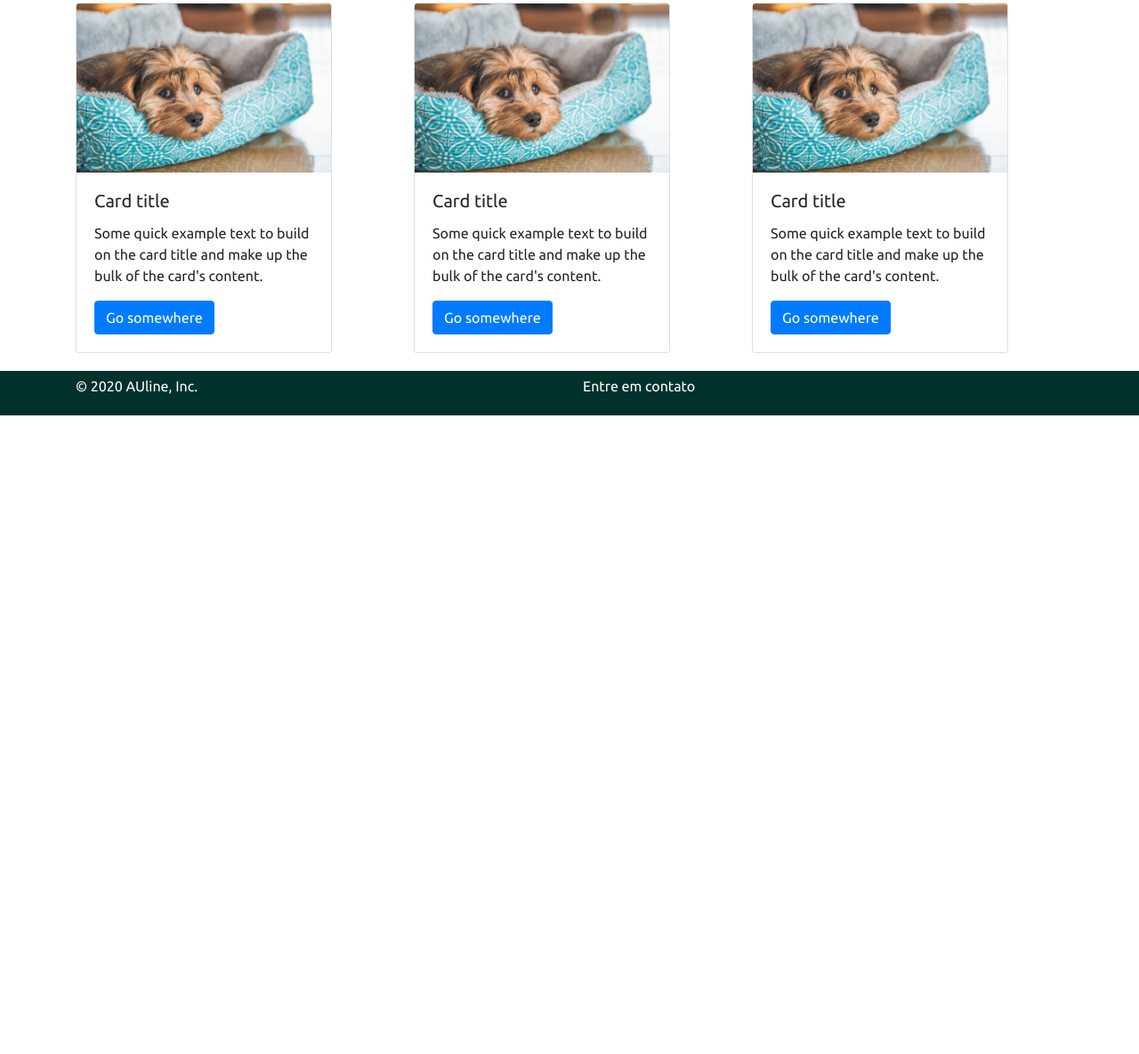
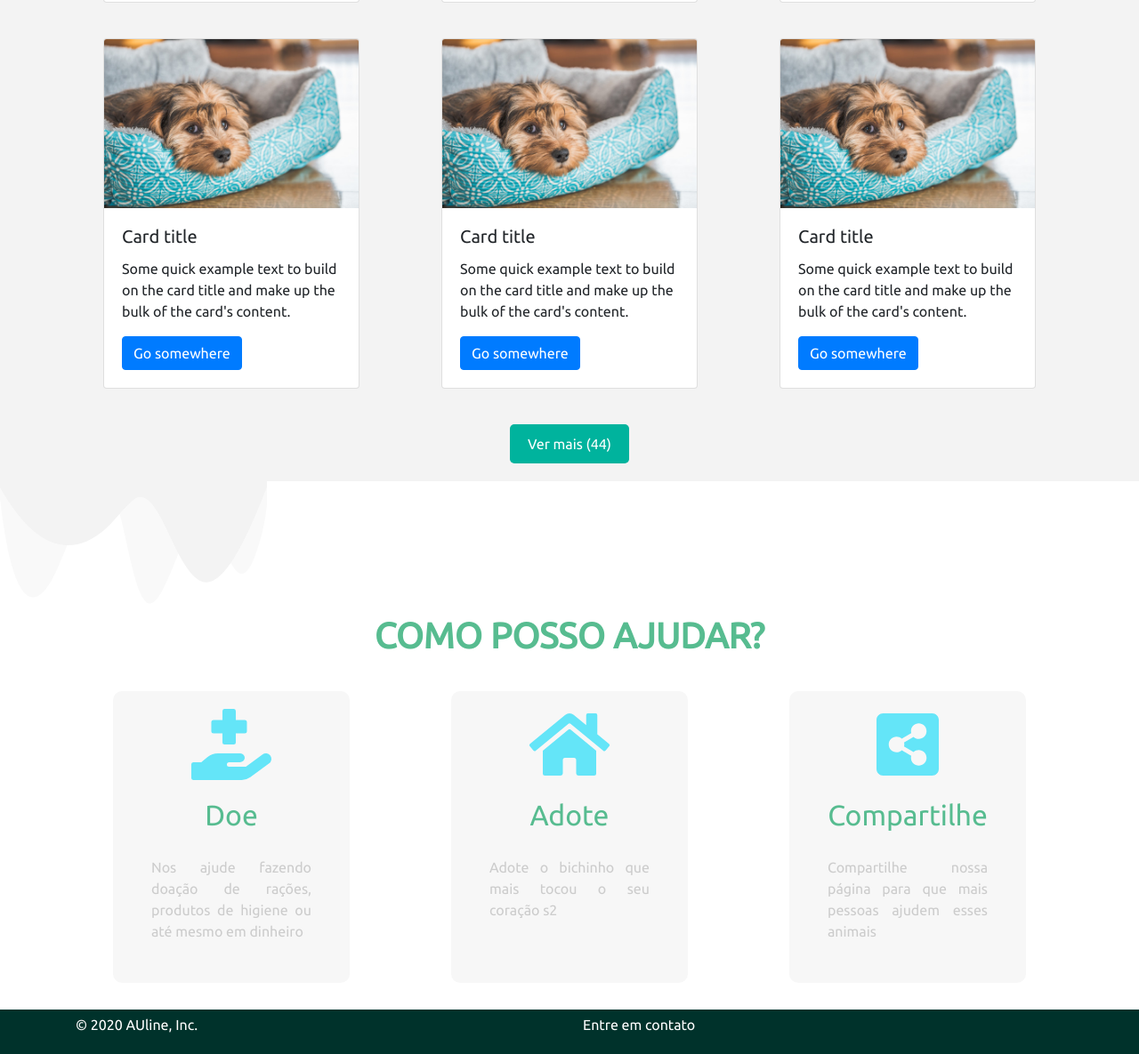
Before and after one commit to LuizFelipeGondim/front-auline, a plain HTML site: page index.html in a window 1280 px wide. Shown: the part 1516-2701 px from the top of the page at 89% size. Before the commit the page ends 1983 px from the top, so only its background shows below. Drawn offline with nearby package versions, Linux system fonts and the light colour scheme.

Commit message:
complete help section and navigation bar

```diff
--- a/assets/style.css
+++ b/assets/style.css
@@ -4,6 +4,16 @@ body{
     margin: 0;
     padding: 0;
     font-family: 'Ubuntu', sans-serif;
+}
+
+a:link{
+    text-decoration: none;
+}
+
+/* title */
+
+.title{
+    font-weight: bold;
 }
 
 /* font colors */
@@ -19,12 +29,60 @@ body{
     color: #cccccc !important;
 }
 
+.green{
+    color: #57BC90 !important;
+}
+
+/* button */
+
+.button-green{
+    background-color: #00B39D;
+    padding: 10px 20px;
+    border-radius: 5px;
+    color: #ffffff;
+}
+
+.button-green:hover{
+    opacity: 0.8;
+    color: #ffffff;
+}
+
+.button-blue{
+    background-color: #64E5F8;
+    padding: 10px 20px;
+    border-radius: 5px;
+    color: #ffffff;
+}
+
+.button-blue:hover{
+    opacity: 0.8;
+    color: #ffffff;
+}
+
+/* icon */
+
+.icon{
+    width: 90px !important;
+    height: 80px !important;
+}
+
 /* navbar */
 
 nav div.container img.logo{
     height: 80px;
     width: 180px;
+    margin-right: 20px;
 }
+
+nav div.container li{
+    padding: 10px;
+}
+
+nav div.container li:hover{
+    background-color: #f7f7f7;
+    transition: background-color 1.5s;
+}
+
 
 /* banner */
 
@@ -88,8 +146,63 @@ section.filter{
 
 /* publications */
 
+section.publications{
+    background-color: #F3F3F3;
+}
+
+section.publications .col-md-12{
+    display:flex;
+    flex-direction: row;
+    justify-content: center;
+    margin: 20px 0px;
+}
+
+section.publications .container .row .col-md-4{
+    display:flex;
+    flex-direction: row;
+    justify-content: center;
+}
+
 section.publications .card{
     margin:20px 0px
+}
+
+/* help */
+
+section.help .col-md-4{
+    display: flex;
+    justify-content: center;
+}
+
+section.help .infocard{
+    background-color: #f7f7f7;
+    padding: 20px;
+    border-radius: 10px;
+    margin: 30px 0px;
+    width: 266px;
+    transition: box-shadow 0.6s;
+}
+
+section.help .infocard:hover{
+    box-shadow: 8px 7px 5px -3px #cccccc;
+}
+
+section.help .infocard a{
+    display: flex;
+    flex-direction: column;
+    justify-content: center;
+    align-items: center;
+}
+
+section.help .infocard h2{
+    margin-top: 20px;
+}
+
+section.help .infocard a p{
+    padding: 10px;
+    margin-top: 10px;
+    max-width: 200px;
+    text-align: justify;
 }
 
 
@@ -112,9 +225,5 @@ footer{
 }
 
 @media (max-width: 768px){
-    section.publications .container .row .col-md-4{
-        display:flex;
-        flex-direction: row;
-        justify-content: center;
-    }
+
 }
--- a/index.html
+++ b/index.html
@@ -39,21 +39,21 @@
 			<div class="collapse navbar-collapse" id="navbarsExample07">
 				<ul class="navbar-nav mr-auto">
 					<li class="nav-item">
-						<a class="nav-link black" href="#">Home</a>
+						<a class="nav-link black" href="#">Página Inicial</a>
 					</li>
 					<li class="nav-item">
-						<a class="nav-link black" href="#">Home</a>
+						<a class="nav-link black" href="#">Sobre nós</a>
 					</li>
 					<li class="nav-item">
-						<a class="nav-link black" href="#">Home</a>
+						<a class="nav-link black" href="#">Incentivo</a>
 					</li>
 					<li class="nav-item">
-						<a class="nav-link black" href="#">Home</a>
+						<a class="nav-link black" href="#">Doe</a>
 					</li>
 				</ul>
 				<div class="my-2 my-md-0">
-					<a href="#" class="btn btn-info">Login</a>
-					<a href="#" class="btn btn-success">Cadastro</a>
+					<a href="#" class="button-blue">Login</a>
+					<a href="#" class="button-green">Cadastro</a>
 				</div>
 			</div>
 		</div>
@@ -66,7 +66,7 @@
 				<div class="col-md-12 text-center">
 					<h1> Auline </h1>
 					<h3 class="white"> Ajude esses animaizinhos a acharem um lar </h3>
-					<a href="#" id="saiba_mais"> Saiba Mais! </a>
+					<a href="#" class="button-green"> Saiba Mais! </a>
 				</div><!-- col-md-12 -->
 			</div><!-- row -->
 		</div><!-- container -->
@@ -76,7 +76,7 @@
 		<div class="container">
 			<div class="row">
 				<div class="col-md-4">
-					<h1 class="white"> ENCONTRE SEU AMIGO </h1>
+					<h1 class="title white"> ENCONTRE SEU AMIGO </h1>
 				</div>
 				<div class="col-md-4">aws</div>
 				<div class="col-md-4">aws</div>
@@ -90,7 +90,7 @@
 		<div class="container">
 			<div class="row">
 				<div class="col-md-12">
-					<h1>RECÉM CHEGADOS</h1>
+					<h1 class="title green">RECÉM CHEGADOS</h1>
 				</div>
 				<div class="col-md-4">
 					<div class="card" style="width: 18rem;">
@@ -158,9 +158,60 @@
 						</div>
 					</div>
 				</div>
+				<div class="col-md-12">
+					<a href="#" class="button-green white">Ver mais (44)</a>
+				</div>
 			</div>
 		</div>
 	</section>
+
+	<section class="help">
+		<div class="waves">
+			<img src="assets/images/wavesOpacity2.svg" alt="">
+		</div>
+		<div class="container">
+			<div class="row">
+				<div class="col-md-12">
+					<h1 class="title green text-center">COMO POSSO AJUDAR?</h1>
+				</div>
+				<div class="col-md-4">
+					<div class="infocard">
+						<a href="#">
+							<span color="icon"><img src="assets/images/donate.svg" class="icon" alt="doar"></span>
+							<h2 class="green">Doe</h2>
+							<p class="gray">
+								Nos ajude fazendo doação de rações, produtos de higiene ou até
+								mesmo em dinheiro
+							</p>
+						</a>
+					</div>
+				</div>
+				<div class="col-md-4">
+					<div class="infocard">
+						<a href="#">
+							<span color="icon"><img src="assets/images/home.svg" class="icon" alt="doar"></span>
+							<h2 class="green">Adote</h2>
+							<p class="gray">
+								Adote o bichinho que mais tocou o seu coração s2
+							</p>
+						</a>
+					</div>
+				</div>
+				<div class="col-md-4">
+					<div class="infocard">
+						<a href="#">
+							<span color="icon"><img src="assets/images/share.svg" class="icon" alt="doar"></span>
+							<h2 class="green">Compartilhe</h2>
+							<p class="gray">
+								Compartilhe nossa página para que mais pessoas ajudem esses animais
+							</p>
+						</a>
+					</div>
+				</div>
+			</div>
+		</div>
+	</section>
+
 	<footer>
 		<div class="container">
 			<div class="row">
```
Also changed, not shown: assets/images/donate.svg (added), assets/images/home.svg (added), assets/images/share.svg (added), assets/images/wavesOpacity2.svg (added).
